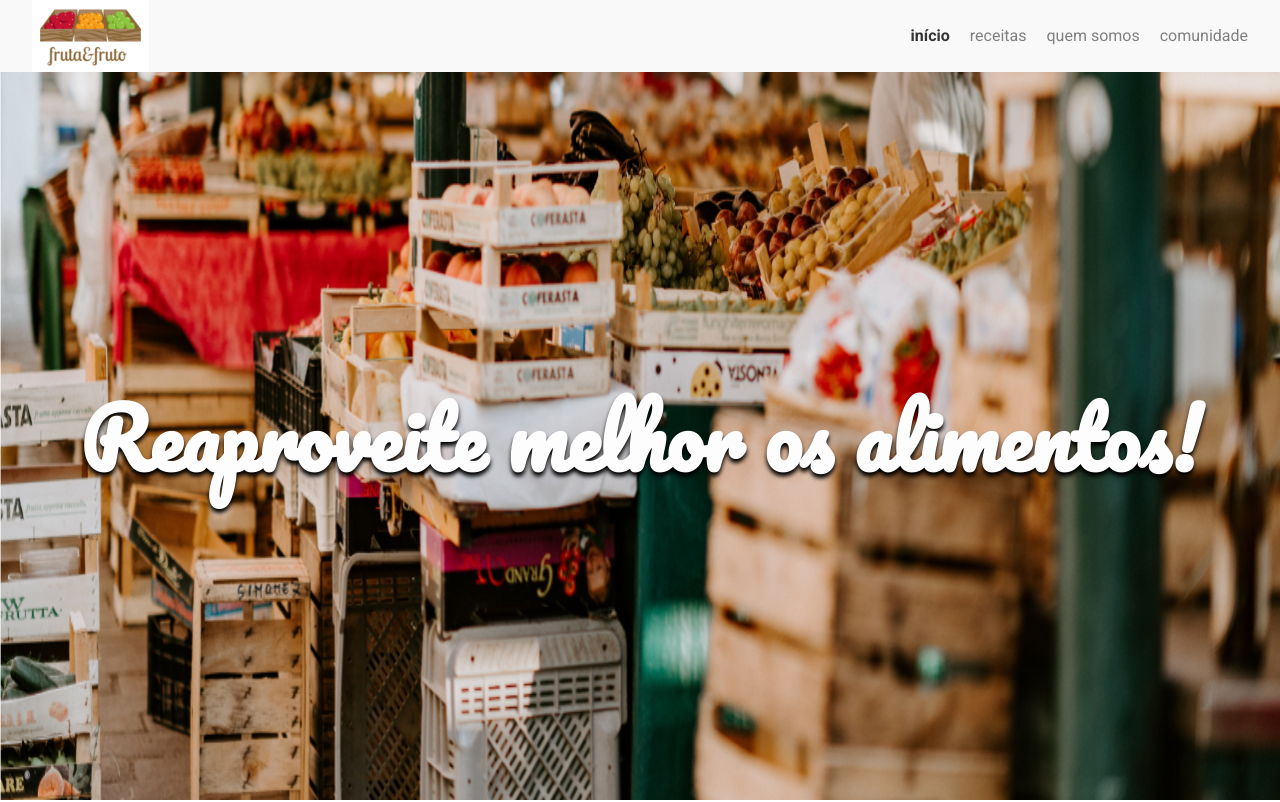
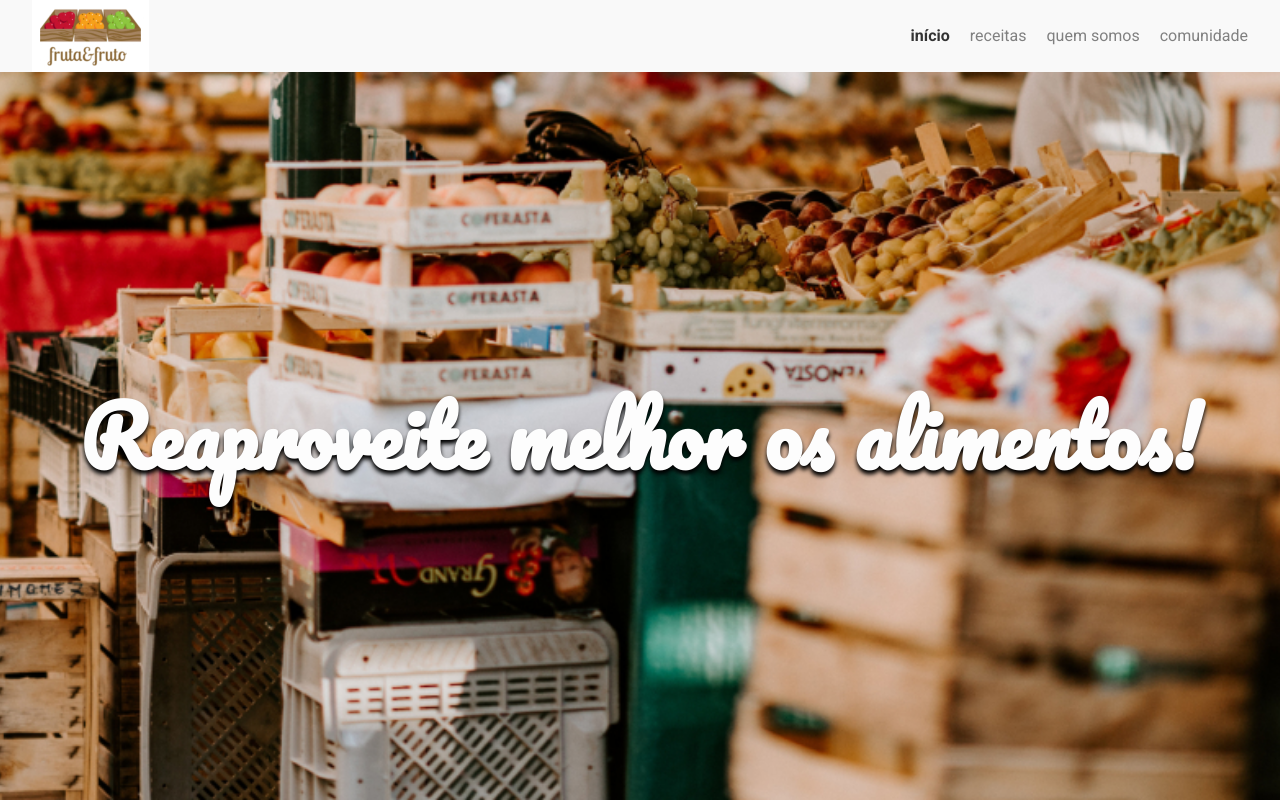
Before and after one commit to RhamandaLima/arquitetura-css, a plain HTML site: page index.html in a window 1280 px wide. Shown: the top 802 px of the page. Drawn offline with Linux system fonts and the light colour scheme.

Commit message:
Add boa prática de manter imagens ilustrativas no CSS e não no HTML

```diff
--- a/assets/css/banner/banner-imagem.css
+++ b/assets/css/banner/banner-imagem.css
@@ -1,4 +1,8 @@
 .banner__imagem {
+    background-image: url(../../img/banner.jpg);
+    background-position: center;
+    background-repeat: no-repeat;
+    background-size: cover;
     height: calc(100vh - 72px);
     width: 100%;
 }
--- a/index.html
+++ b/index.html
@@ -50,7 +50,7 @@
         </nav>
     </header>
     <section class="banner">
-        <img class="banner__imagem" src="assets/img/banner.jpg">
+        <div class="banner__imagem"></div>
         <h2 class="banner__titulo">Reaproveite melhor os alimentos!</h2>
     </section>
     <section class="sobre">
```
